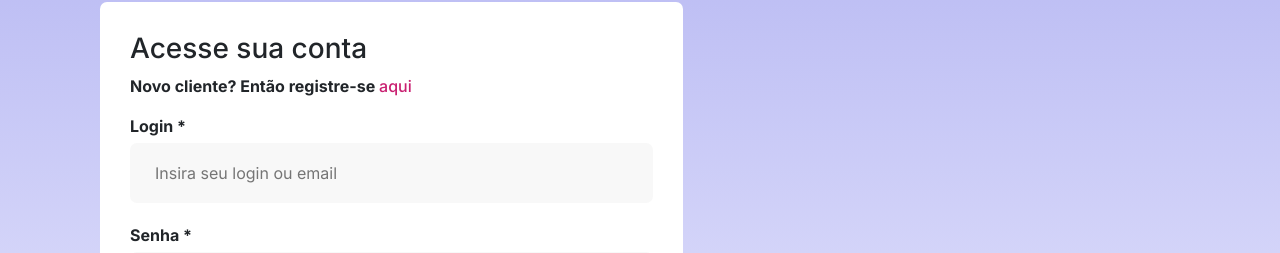
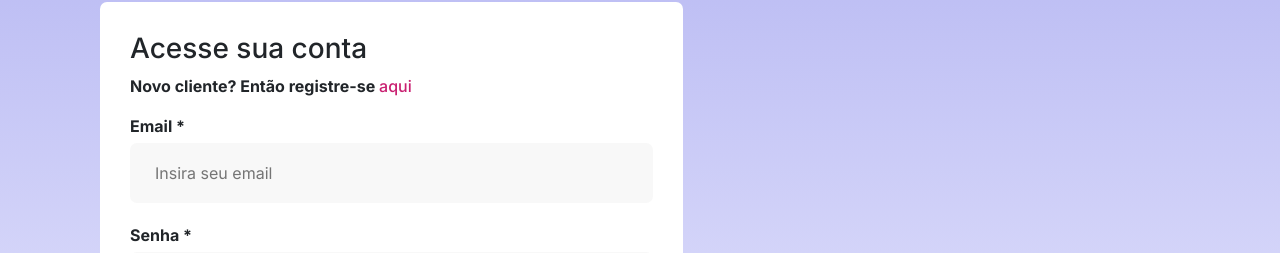
Before and after one commit to JohnyMax42/projeto-drip-store, a React (Vite) app: page /Login in a window 1280 px wide. Shown: the part 313-566 px from the top of the page. Built offline with nearby package versions, Linux system fonts and the light colour scheme.

Commit message:
Login feito de usuários

```diff
--- a/src/components/Login/LoginCard.jsx
+++ b/src/components/Login/LoginCard.jsx
@@ -3,38 +3,6 @@ import Gmail from '../../assets/gmail.png'
 import { styled } from "styled-components"
 import { initializeApp } from "firebase/app";
 import { getAuth, signInWithEmailAndPassword } from 'firebase/auth';
-
-export default function LoginCard() {
-
-    const firebaseConfig = {
-        apiKey: "AIzaSyAOuprveLnjUp7UHM_QuqG1b3z1OjMy9R8",
-        authDomain: "tutorialff-f3880.firebaseapp.com",
-        projectId: "tutorialff-f3880",
-        storageBucket: "tutorialff-f3880.appspot.com",
-        messagingSenderId: "1055193701629",
-        appId: "1:1055193701629:web:0dd03008f5149666817294"
-    };
-
-    // Initialize Firebase
-    const app = initializeApp(firebaseConfig);
-
-    const [email, setEmail] = useState('');
-
-    const handleEmailChange = (event) => {
-        setEmail(event.target.value);
-    }
-    const handleGmailLogin = async () => {
-        try {
-            const auth = getAuth();
-            const email = setEmail; // Pode ser um input do usuário
-            const senha = 'sua-senha'; // Pode ser um input do usuário
-
-            await signInWithEmailAndPassword(auth, email, senha);
-            // Autenticação bem-sucedida! Redirecione o usuário para a página principal.
-        } catch (error) {
-            console.error('Erro ao fazer login:', error);
-        }
-    };
 
 const Wrapper = styled.div`
         display: grid;
@@ -77,6 +45,62 @@ export default function LoginCard() {
         border-radius: 8px;
     `
 
+export default function LoginCard() {
+
+    const firebaseConfig = {
+        apiKey: "AIzaSyAOuprveLnjUp7UHM_QuqG1b3z1OjMy9R8",
+        authDomain: "tutorialff-f3880.firebaseapp.com",
+        projectId: "tutorialff-f3880",
+        storageBucket: "tutorialff-f3880.appspot.com",
+        messagingSenderId: "1055193701629",
+        appId: "1:1055193701629:web:0dd03008f5149666817294"
+    };
+
+    // Initialize Firebase
+    const app = initializeApp(firebaseConfig);
+
+    const [email, setEmail] = useState('');
+    const [senha, setSenha] = useState('');
+
+    const handleEmailChange = (event) => {
+        setEmail(event.target.value);
+    }
+
+    const handleSenhaChange = (event) => {
+        setSenha(event.target.value);
+    }
+
+    // const handleGmailLogin = async () => {
+    //     try {
+    //         const auth = getAuth();
+    //         const email = ''; // Pode ser um input do usuário
+    //         const senha = ''; // Pode ser um input do usuário
+
+    //         await signInWithEmailAndPassword(auth, email, senha);
+    //         // Autenticação bem-sucedida! Redirecione o usuário para a página principal.
+    //     } catch (error) {
+    //         console.error('Erro ao fazer login:', error);
+    //     }
+    // };
+
+    const handleLogin = async (event) => {
+        event.preventDefault();
+        try {
+            const auth = getAuth();
+            await signInWithEmailAndPassword(auth, email, senha);
+            console.log('Usuário logado com sucesso:', auth.currentUser.email);
+            // Redirecione ou execute outras operações após o login bem-sucedido
+        } catch (error) {
+            console.error('Erro ao fazer login:', error);
+            // Trate especificamente o erro de email inválido
+            if (error.code === 'auth/invalid-email') {
+                alert('Endereço de email inválido. Verifique e tente novamente.');
+            } else {
+                alert('Ocorreu um erro ao fazer login. Por favor, tente novamente mais tarde.');
+            }
+        }
+    };
+
     return (
         <Wrapper>
             <WrapperTitulo>
@@ -85,17 +109,30 @@ export default function LoginCard() {
             </WrapperTitulo>
 
 
-            <form action="post">
+            <form onSubmit={handleLogin}>
                 <WrapperDados>
-                    <label htmlFor="" style={{ paddingBottom: '5px' }}>Login *</label>
-                    <InputLogin placeholder="Insira seu login ou email" type="email" onChange={handleEmailChange} value={email} />
-                    <label htmlFor="" style={{ paddingTop: '20px', paddingBottom: '5px' }}>Senha *</label>
-                    <InputLogin placeholder="Insira sua senha" type="password" />
+                    <label htmlFor="emailInput" style={{ paddingBottom: '5px' }}>Email *</label>
+                    <InputLogin
+                        id="emailInput"
+                        placeholder="Insira seu email"
+                        type="text"
+                        value={email}
+                        onChange={handleEmailChange}
+                    />
+                    <label htmlFor="senhaInput" style={{ paddingTop: '20px', paddingBottom: '5px' }}>Senha *</label>
+                    <InputLogin
+                        id="senhaInput"
+                        placeholder="Insira sua senha"
+                        type="password"
+                        value={senha}
+                        onChange={handleSenhaChange}
+                    />
                     <a href="">Esqueci minha senha</a>
+                    <BotaoAcessar>Acessar Conta</BotaoAcessar>
                 </WrapperDados>
-                <BotaoAcessar>Acessar Conta</BotaoAcessar>
+
                 <p>Ou faça login com:
-                    <img src={Gmail} alt="gmail" onClick={handleGmailLogin} />
+                    <img src={Gmail} alt="gmail" />
                 </p>
             </form>
 
--- a/src/pages/Login/LoginPage.jsx
+++ b/src/pages/Login/LoginPage.jsx
@@ -2,9 +2,7 @@ import React from "react";
 import styled from "styled-components";
 import LoginCard from "../../components/Login/LoginCard";
 
-export default function LoginPage() {
-
-    const Container = styled.div`
+const Container = styled.div`
         width: 1440px;
         height: 90vh;
         background: linear-gradient(to bottom, #B5B6F2 0%, #EFEFFF 100%);
@@ -13,6 +11,9 @@ export default function LoginPage() {
         justify-content: center;
         padding-left: 100px;
     `
+
+export default function LoginPage() {
+
     return (
         <Container>
             <LoginCard></LoginCard>
```
Lines whose indentation alone changed are shown as unchanged.
